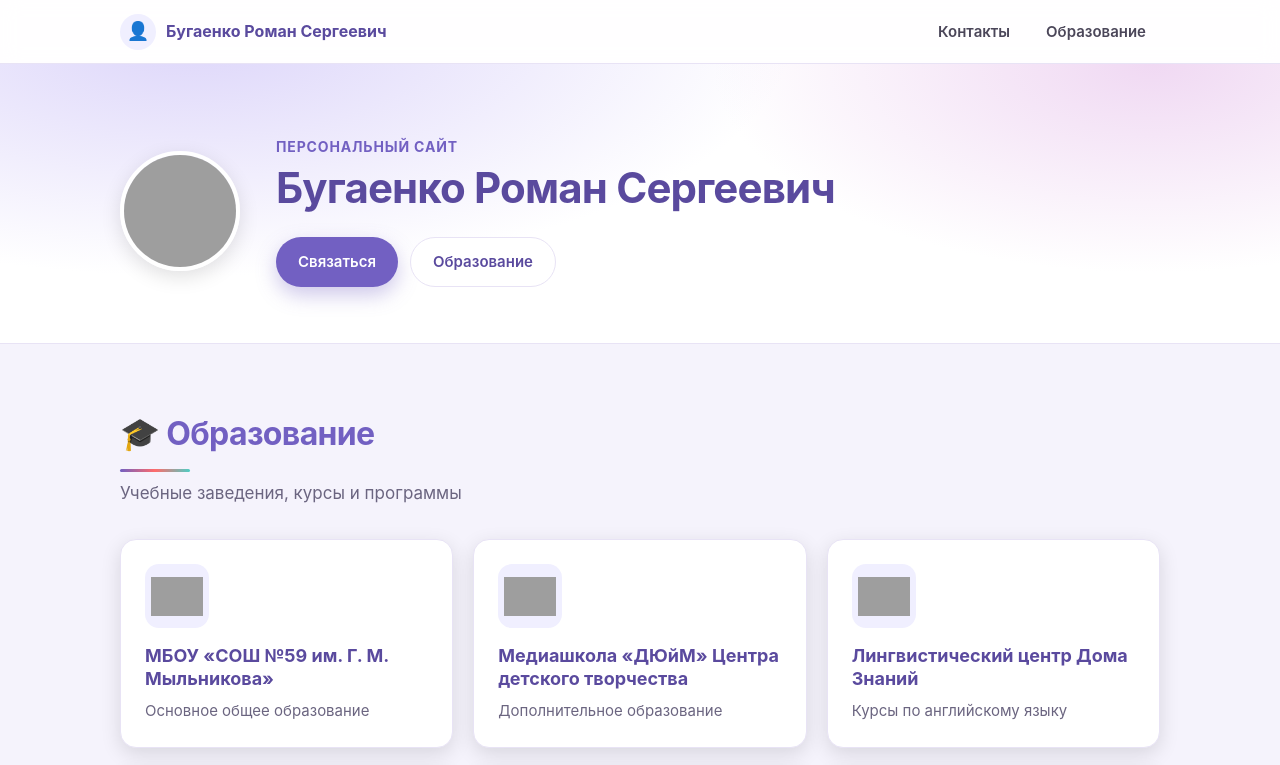
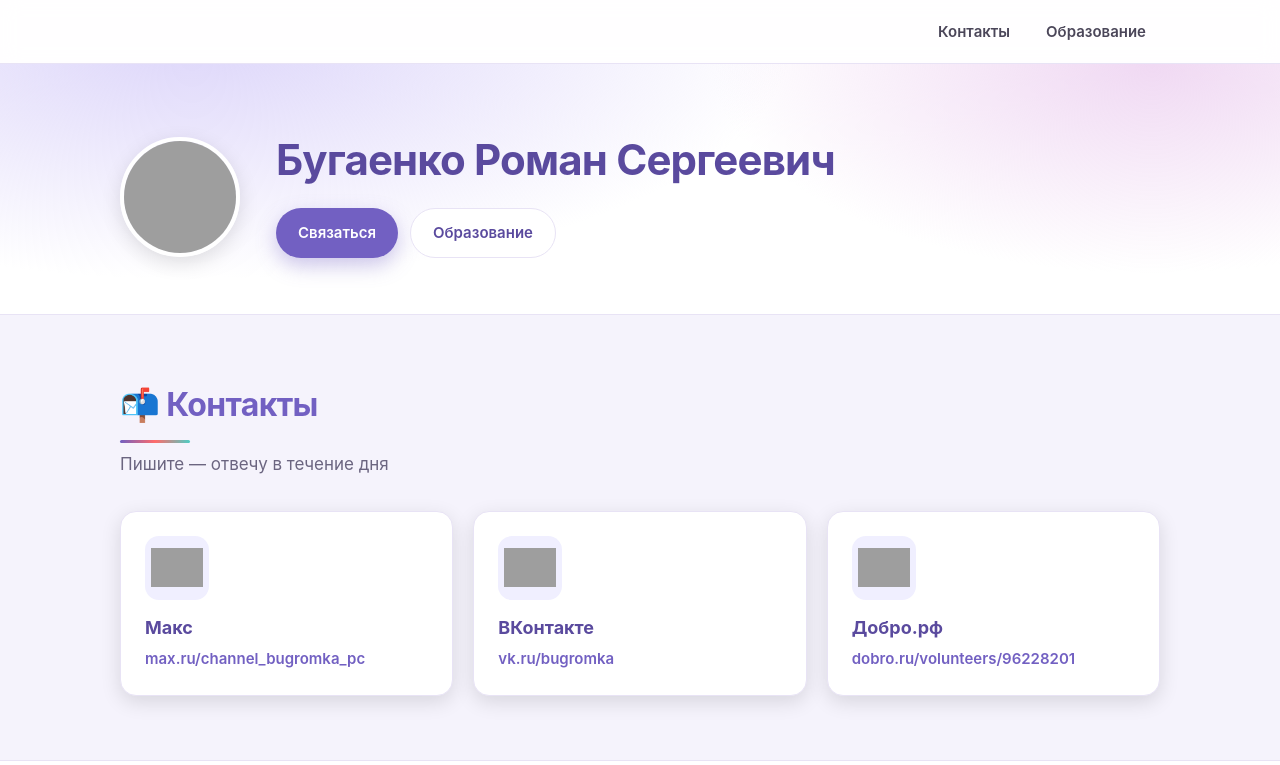
Before and after one commit to bugromka/personal-site, a plain HTML site: page index.html in a window 1280 px wide. Shown: the top 765 px of the page. Drawn offline with Linux system fonts and the light colour scheme; grey boxes are pictures that could not be loaded.

Commit message:
Nav: drop brand link and eyebrow, swap contacts before education
Co-authored-by: arena-agent <297053741+arena-agent@users.noreply.github.com>

```diff
--- a/assets/css/style.css
+++ b/assets/css/style.css
@@ -75,27 +75,8 @@ a {
   height: 100%;
   display: flex;
   align-items: center;
-  justify-content: space-between;
+  justify-content: flex-end;
   gap: 16px;
-}
-
-.logo {
-  display: inline-flex;
-  align-items: center;
-  gap: 10px;
-  text-decoration: none;
-  color: var(--accent-hover);
-  font-weight: 700;
-}
-
-.logo__avatar {
-  display: grid;
-  place-items: center;
-  width: 36px;
-  height: 36px;
-  border-radius: 50%;
-  background: var(--accent-soft);
-  font-size: 18px;
 }
 
 .nav {
@@ -152,15 +133,6 @@ a {
   place-items: center;
   font-size: 56px;
   background: var(--accent-soft);
-}
-
-.hero__eyebrow {
-  margin: 0 0 6px;
-  font-size: 14px;
-  font-weight: 700;
-  letter-spacing: 0.06em;
-  text-transform: uppercase;
-  color: var(--accent);
 }
 
 .hero h1 {
@@ -414,13 +386,6 @@ a {
     padding: 8px 10px;
     font-size: 14px;
   }
-
-  .logo__name {
-    max-width: 45vw;
-    overflow: hidden;
-    text-overflow: ellipsis;
-    white-space: nowrap;
-  }
 }
 
 @media (prefers-reduced-motion: reduce) {
--- a/index.html
+++ b/index.html
@@ -12,10 +12,6 @@
 
     <header class="site-header">
         <div class="container header__inner">
-            <a class="logo" href="#top">
-                <span class="logo__avatar" aria-hidden="true">👤</span>
-                <span class="logo__name">Бугаенко Роман Сергеевич</span>
-            </a>
             <nav class="nav" aria-label="Основная навигация">
                 <a href="#contacts">Контакты</a>
                 <a href="#education">Образование</a>
@@ -30,7 +26,6 @@
                 <img src="https://www.yacluster-kryak.ru/assets/images/d34dbeae996a642f.jpg"
                      alt="Бугаенко Роман Сергеевич" class="hero__avatar" data-fallback="👤" referrerpolicy="no-referrer">
                 <div class="hero__text">
-                    <p class="hero__eyebrow">Персональный сайт</p>
                     <h1>Бугаенко Роман Сергеевич</h1>
                     <div class="hero__actions">
                         <a class="btn btn--primary" href="#contacts">Связаться</a>
@@ -40,7 +35,43 @@
             </div>
         </section>
 
-        <section class="section" id="education">
+        <section class="section" id="contacts">
+            <div class="container">
+                <h2 class="section__title">📬 Контакты</h2>
+                <p class="section__subtitle">Пишите — отвечу в течение дня</p>
+
+                <div class="cards cards--contacts">
+                    <a class="card card--link" href="https://max.ru/channel_bugromka_pc" target="_blank" rel="noopener noreferrer">
+                        <div class="card__logo">
+                            <img src="https://www.yacluster-kryak.ru/assets/images/b81978caee9d6ce7.png"
+                                 alt="Макс" data-fallback="💬" referrerpolicy="no-referrer">
+                        </div>
+                        <h3 class="card__title">Макс</h3>
+                        <p class="card__desc">max.ru/channel_bugromka_pc</p>
+                    </a>
+
+                    <a class="card card--link" href="https://vk.ru/bugromka" target="_blank" rel="noopener noreferrer">
+                        <div class="card__logo">
+                            <img src="https://www.yacluster-kryak.ru/assets/images/38d9a08be9b9b934.png"
+                                 alt="VK" data-fallback="💙" referrerpolicy="no-referrer">
+                        </div>
+                        <h3 class="card__title">ВКонтакте</h3>
+                        <p class="card__desc">vk.ru/bugromka</p>
+                    </a>
+
+                    <a class="card card--link" href="https://dobro.ru/volunteers/96228201/about" target="_blank" rel="noopener noreferrer">
+                        <div class="card__logo">
+                            <img src="https://www.yacluster-kryak.ru/assets/images/0d5e2420ffb4e03a.png"
+                                 alt="Добро.рф" data-fallback="❤️" referrerpolicy="no-referrer">
+                        </div>
+                        <h3 class="card__title">Добро.рф</h3>
+                        <p class="card__desc">dobro.ru/volunteers/96228201</p>
+                    </a>
+                </div>
+            </div>
+        </section>
+
+        <section class="section section--alt" id="education">
             <div class="container">
                 <h2 class="section__title">🎓 Образование</h2>
                 <p class="section__subtitle">Учебные заведения, курсы и программы</p>
@@ -112,42 +143,6 @@
             </div>
         </section>
 
-        <section class="section section--alt" id="contacts">
-            <div class="container">
-                <h2 class="section__title">📬 Контакты</h2>
-                <p class="section__subtitle">Пишите — отвечу в течение дня</p>
-
-                <div class="cards cards--contacts">
-                    <a class="card card--link" href="https://max.ru/channel_bugromka_pc" target="_blank" rel="noopener noreferrer">
-                        <div class="card__logo">
-                            <img src="https://www.yacluster-kryak.ru/assets/images/b81978caee9d6ce7.png"
-                                 alt="Макс" data-fallback="💬" referrerpolicy="no-referrer">
-                        </div>
-                        <h3 class="card__title">Макс</h3>
-                        <p class="card__desc">max.ru/channel_bugromka_pc</p>
-                    </a>
-
-                    <a class="card card--link" href="https://vk.ru/bugromka" target="_blank" rel="noopener noreferrer">
-                        <div class="card__logo">
-                            <img src="https://www.yacluster-kryak.ru/assets/images/38d9a08be9b9b934.png"
-                                 alt="VK" data-fallback="💙" referrerpolicy="no-referrer">
-                        </div>
-                        <h3 class="card__title">ВКонтакте</h3>
-                        <p class="card__desc">vk.ru/bugromka</p>
-                    </a>
-
-                    <a class="card card--link" href="https://dobro.ru/volunteers/96228201/about" target="_blank" rel="noopener noreferrer">
-                        <div class="card__logo">
-                            <img src="https://www.yacluster-kryak.ru/assets/images/0d5e2420ffb4e03a.png"
-                                 alt="Добро.рф" data-fallback="❤️" referrerpolicy="no-referrer">
-                        </div>
-                        <h3 class="card__title">Добро.рф</h3>
-                        <p class="card__desc">dobro.ru/volunteers/96228201</p>
-                    </a>
-                </div>
-            </div>
-        </section>
-
     </main>
 
     <footer class="site-footer">
```
